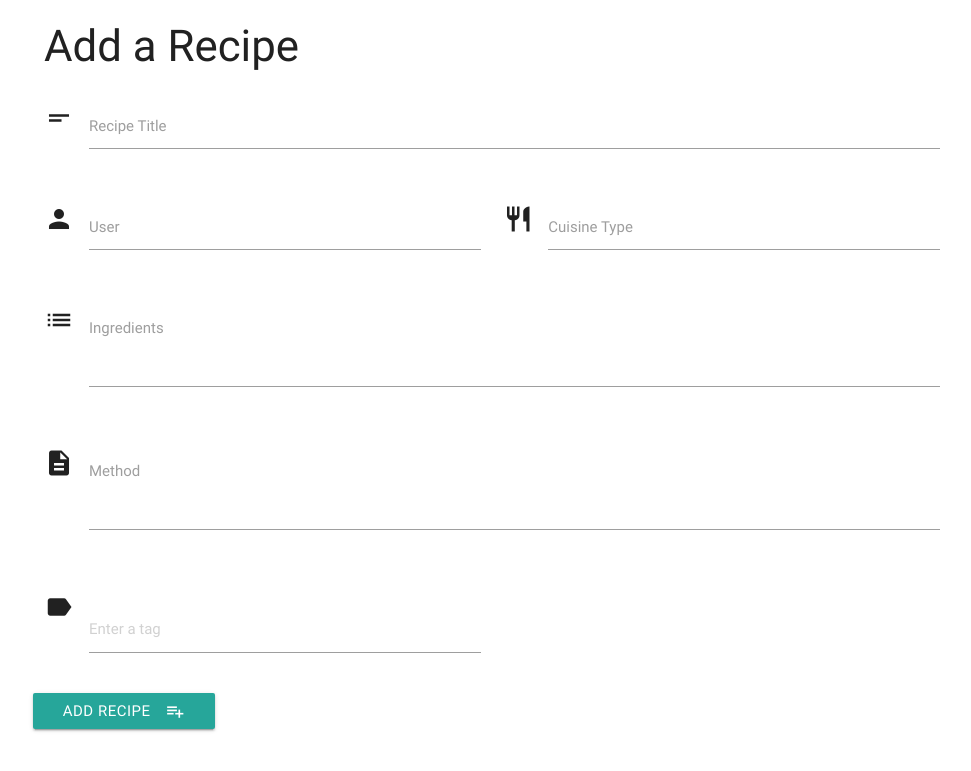
After one commit to Beibhinn/data-milestone-project, a Flask app: page /add_recipe in a window 1280 px wide. The commit adds this page. Shown: the top 771 px of the page, without its empty margins (148-1119 px from the left). Run offline with Flask 2, Linux system fonts and the light colour scheme; some libraries are stand-ins or nearby versions.

Commit message:
Add form to add a new recipe

```diff
--- a/app.py
+++ b/app.py
@@ -17,6 +17,11 @@ def get_recipes():
                            recipes=mongo.db.recipes.find())
 
 
+@app.route('/add_recipe')
+def add_recipe():
+    return render_template("addrecipe.html")
+
+
 if __name__ == '__main__':
     app.run(host=os.environ.get('IP'),
             port=int(os.environ.get('PORT')),
--- /dev/null
+++ b/templates/addrecipe.html
@@ -0,0 +1,57 @@
+{% extends 'base.html' %}
+{% block content %}
+
+<h3>Add a Recipe</h3>
+<div class="row">
+    <form class="col s12">
+        <div class="row">
+            <div class="input-field col s12">
+                <i class="material-icons prefix">short_text</i>
+                <input id="title" name="title" type="text">
+                <label>Recipe Title</label>
+            </div>
+        </div>
+        <div class="row">
+            <div class="input-field col s6">
+                <i class="material-icons prefix">person</i>
+                <input id="user_name" name="user_name" type="text">
+                <label for="user_name">User</label>
+            </div>
+            <div class="input-field col s6">
+               <i class="material-icons prefix">restaurant</i>
+                <input id="cuisine_name" name="cuisine_name" type="text">
+                <label for="cuisine_name">Cuisine Type</label>
+            </div>
+        </div>
+        <div class="row">
+            <div class="input-field col s12">
+                <i class="material-icons prefix">list</i>
+                <textarea name="ingredients" id="ingredients" class="materialize-textarea"></textarea>
+                <label for="ingredients">Ingredients</label>
+            </div>
+        </div>
+        <div class="row">
+            <div class="input-field col s12">
+                <i class="material-icons prefix">description</i>
+                <textarea name="method" id="method" class="materialize-textarea"></textarea>
+                <label for="method">Method</label>
+            </div>
+        </div>
+        <div class="row">
+            <div class="input-field col s6">
+               <i class="material-icons prefix">label</i>
+                <div class="chips chips chips-placeholder chips-autocomplete">
+                    <input id="tag_name" name="tag_name">
+                </div>
+            </div>
+        </div>
+        <div class="row">
+            <button class="btn waves-effect waves-light" type="submit" name="action">Add Recipe
+                <i class="material-icons right">playlist_add</i>
+            </button>
+        </div>
+    </form>
+</div>
+
+
+{% endblock %}
--- a/templates/base.html
+++ b/templates/base.html
@@ -3,16 +3,35 @@
 
 <head>
     <link href="https://fonts.googleapis.com/icon?family=Material+Icons" rel="stylesheet">
+    <link href="https://fonts.googleapis.com/icon?family=Material+Icons" rel="stylesheet">
     <link rel="stylesheet" href="https://cdnjs.cloudflare.com/ajax/libs/materialize/0.100.2/css/materialize.min.css">
 </head>
 
 <body>
-    <div class="container">
-        {% block content %} {% endblock %}
-    </div>
+<div class="container">
+    {% block content %} {% endblock %}
+</div>
 
-    <script src="https://cdnjs.cloudflare.com/ajax/libs/jquery/3.2.1/jquery.min.js"></script>
-    <script src="https://cdnjs.cloudflare.com/ajax/libs/materialize/0.100.2/js/materialize.min.js"></script>
+<script src="https://cdnjs.cloudflare.com/ajax/libs/jquery/3.2.1/jquery.min.js"></script>
+<script src="https://cdnjs.cloudflare.com/ajax/libs/materialize/1.0.0/js/materialize.min.js"></script>
+<script>
+          $('.chips-placeholder').chips({
+            placeholder: 'Enter a tag',
+            secondaryPlaceholder: '+Tag',
+          });
+          $('.chips-autocomplete').chips({
+            autocompleteOptions: {
+              data: {
+                'Tag1': null,
+                'Tag2': null,
+                'Tag3': null
+              },
+              limit: Infinity,
+              minLength: 1
+            }
+          });
+
+</script>
 </body>
 
 </html>
```
